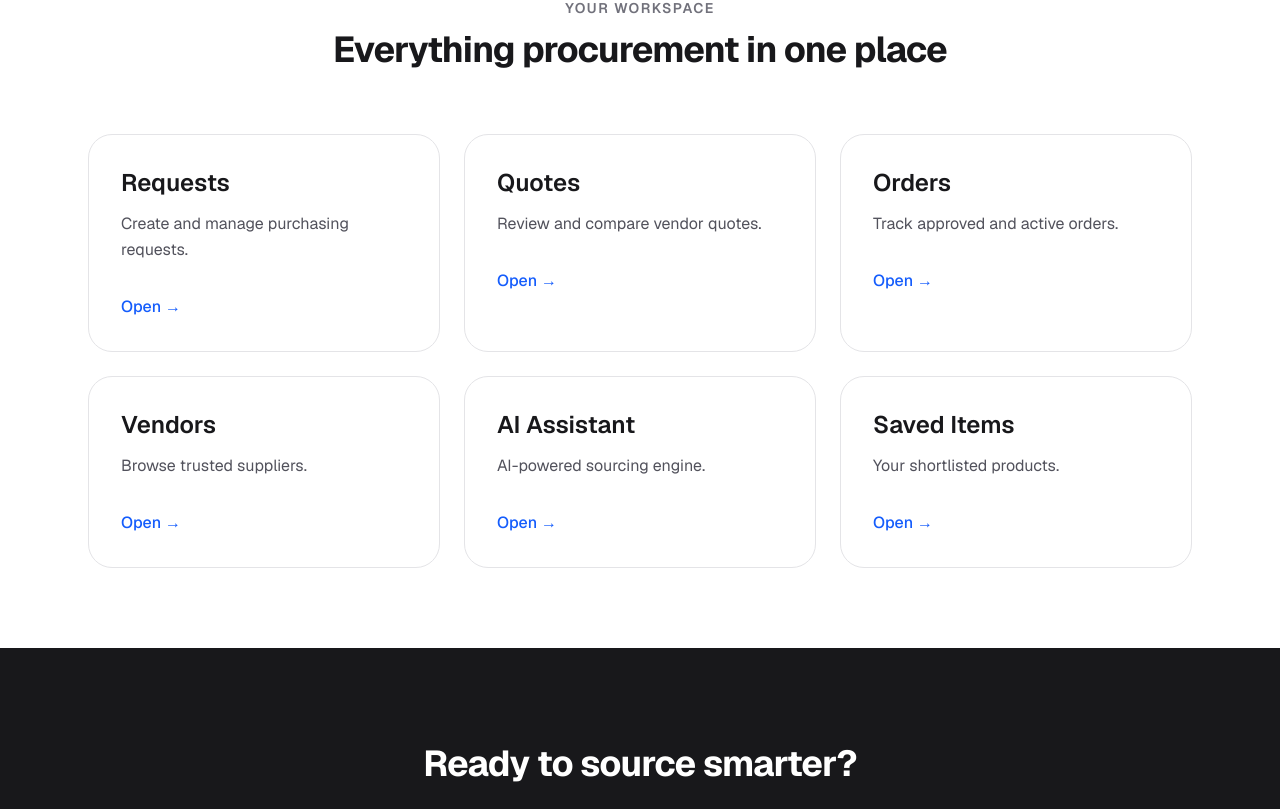
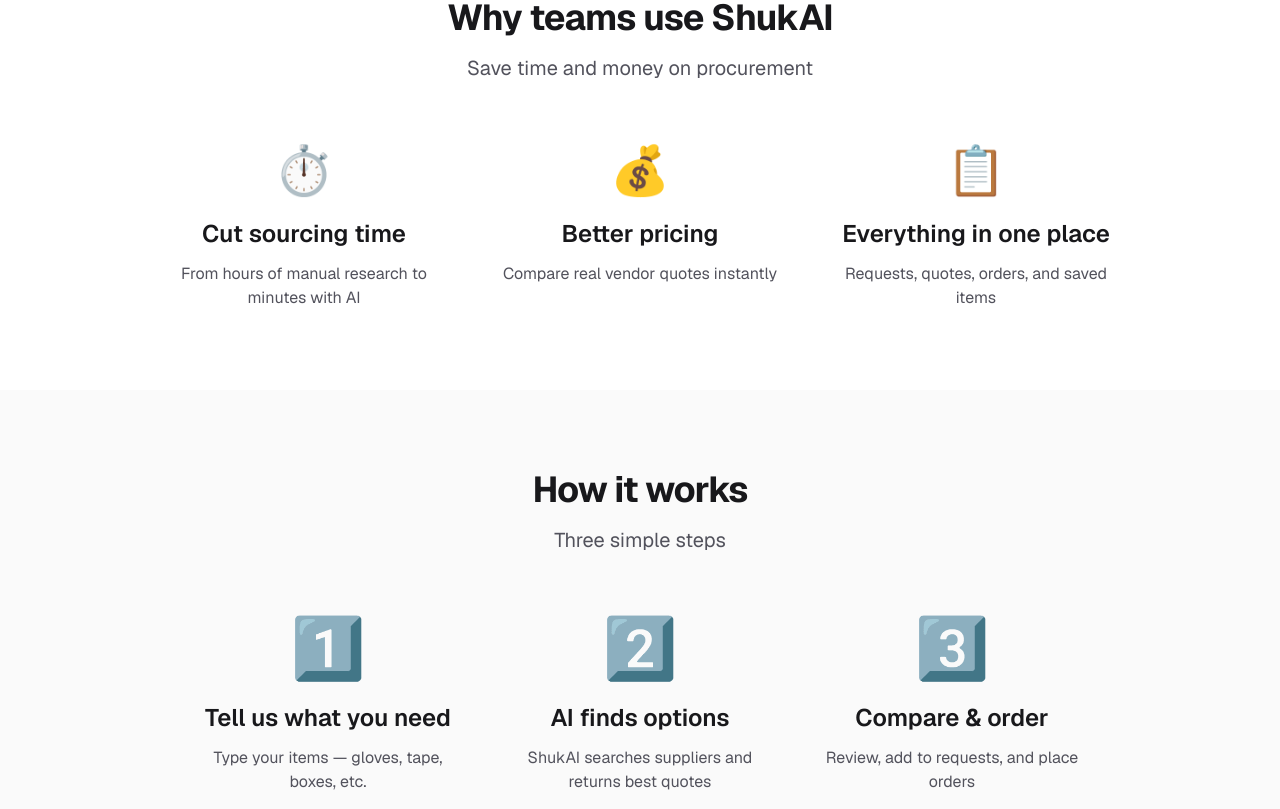
Before and after one commit to Gr33nstonecorp/shuka, a Next.js app: page / in a window 1280 px wide. Shown: the part 871-1680 px from the top of the page. Built offline with nearby package versions, Linux system fonts and the light colour scheme; no server answers.

Commit message:
Update page.tsx

```diff
--- a/app/page.tsx
+++ b/app/page.tsx
@@ -30,15 +30,6 @@ export default function HomePage() {
     }
   }, [supabase]);
 
-  const TABS = [
-    { label: "Requests", href: "/requests", description: "Create and manage purchasing requests." },
-    { label: "Quotes", href: "/quotes", description: "Review and compare vendor quotes." },
-    { label: "Orders", href: "/orders", description: "Track approved and active orders." },
-    { label: "Vendors", href: "/vendors", description: "Browse trusted suppliers." },
-    { label: "AI Assistant", href: "/assistant", description: "AI-powered sourcing engine." },
-    { label: "Saved Items", href: "/saved-items", description: "Your shortlisted products." },
-  ];
-
   return (
     <main className="min-h-screen bg-zinc-50 dark:bg-zinc-950">
       {showSuccess && (
@@ -56,11 +47,11 @@ export default function HomePage() {
           </div>
 
           <h1 className="text-6xl lg:text-7xl font-black tracking-tighter leading-none mb-8">
-            AI that finds<br />better vendors,<br />faster.
+            AI that sources,<br />compares, and buys<br />from vendors for you.
           </h1>
 
           <p className="text-2xl text-zinc-600 dark:text-zinc-400 max-w-2xl mx-auto mb-12">
-            ShukAI helps procurement teams source products, compare quotes, and manage requests — all in one place.
+            Describe what you need. ShukAI finds suppliers, compares pricing, and helps you place orders — automatically.
           </p>
 
           <div className="flex flex-col sm:flex-row gap-4 justify-center">
@@ -94,26 +85,58 @@ export default function HomePage() {
         </div>
       </div>
 
-      {/* Workspace */}
+      {/* Why teams use ShukAI */}
       <div className="bg-white dark:bg-zinc-900 py-20">
-        <div className="max-w-6xl mx-auto px-6">
+        <div className="max-w-5xl mx-auto px-6">
           <div className="text-center mb-16">
-            <div className="text-sm font-semibold tracking-widest text-zinc-500 mb-3">YOUR WORKSPACE</div>
-            <h2 className="text-4xl font-bold tracking-tight">Everything procurement in one place</h2>
+            <h2 className="text-4xl font-bold tracking-tight mb-4">Why teams use ShukAI</h2>
+            <p className="text-xl text-zinc-600 dark:text-zinc-400">Save time and money on procurement</p>
           </div>
 
-          <div className="grid md:grid-cols-2 lg:grid-cols-3 gap-6">
-            {TABS.map((tab) => (
-              <Link
-                key={tab.href}
-                href={tab.href}
-                className="group bg-white dark:bg-zinc-900 border border-zinc-200 dark:border-zinc-800 rounded-3xl p-8 hover:border-blue-500 transition-all hover:shadow-xl"
-              >
-                <div className="font-semibold text-2xl mb-3 group-hover:text-blue-600 transition">{tab.label}</div>
-                <p className="text-zinc-600 dark:text-zinc-400 leading-relaxed">{tab.description}</p>
-                <div className="mt-8 text-blue-600 font-medium group-hover:underline">Open →</div>
-              </Link>
-            ))}
+          <div className="grid md:grid-cols-3 gap-8">
+            <div className="text-center">
+              <div className="text-5xl mb-6">⏱️</div>
+              <h3 className="text-2xl font-semibold mb-3">Cut sourcing time</h3>
+              <p className="text-zinc-600 dark:text-zinc-400">From hours of manual research to minutes with AI</p>
+            </div>
+            <div className="text-center">
+              <div className="text-5xl mb-6">💰</div>
+              <h3 className="text-2xl font-semibold mb-3">Better pricing</h3>
+              <p className="text-zinc-600 dark:text-zinc-400">Compare real vendor quotes instantly</p>
+            </div>
+            <div className="text-center">
+              <div className="text-5xl mb-6">📋</div>
+              <h3 className="text-2xl font-semibold mb-3">Everything in one place</h3>
+              <p className="text-zinc-600 dark:text-zinc-400">Requests, quotes, orders, and saved items</p>
+            </div>
+          </div>
+        </div>
+      </div>
+
+      {/* How it works */}
+      <div className="py-20 px-6">
+        <div className="max-w-4xl mx-auto">
+          <div className="text-center mb-16">
+            <h2 className="text-4xl font-bold tracking-tight mb-4">How it works</h2>
+            <p className="text-xl text-zinc-600 dark:text-zinc-400">Three simple steps</p>
+          </div>
+
+          <div className="grid md:grid-cols-3 gap-10">
+            <div className="text-center">
+              <div className="text-6xl mb-6">1️⃣</div>
+              <h3 className="text-2xl font-semibold mb-3">Tell us what you need</h3>
+              <p className="text-zinc-600">Type your items — gloves, tape, boxes, etc.</p>
+            </div>
+            <div className="text-center">
+              <div className="text-6xl mb-6">2️⃣</div>
+              <h3 className="text-2xl font-semibold mb-3">AI finds options</h3>
+              <p className="text-zinc-600">ShukAI searches suppliers and returns best quotes</p>
+            </div>
+            <div className="text-center">
+              <div className="text-6xl mb-6">3️⃣</div>
+              <h3 className="text-2xl font-semibold mb-3">Compare & order</h3>
+              <p className="text-zinc-600">Review, add to requests, and place orders</p>
+            </div>
           </div>
         </div>
       </div>
```
